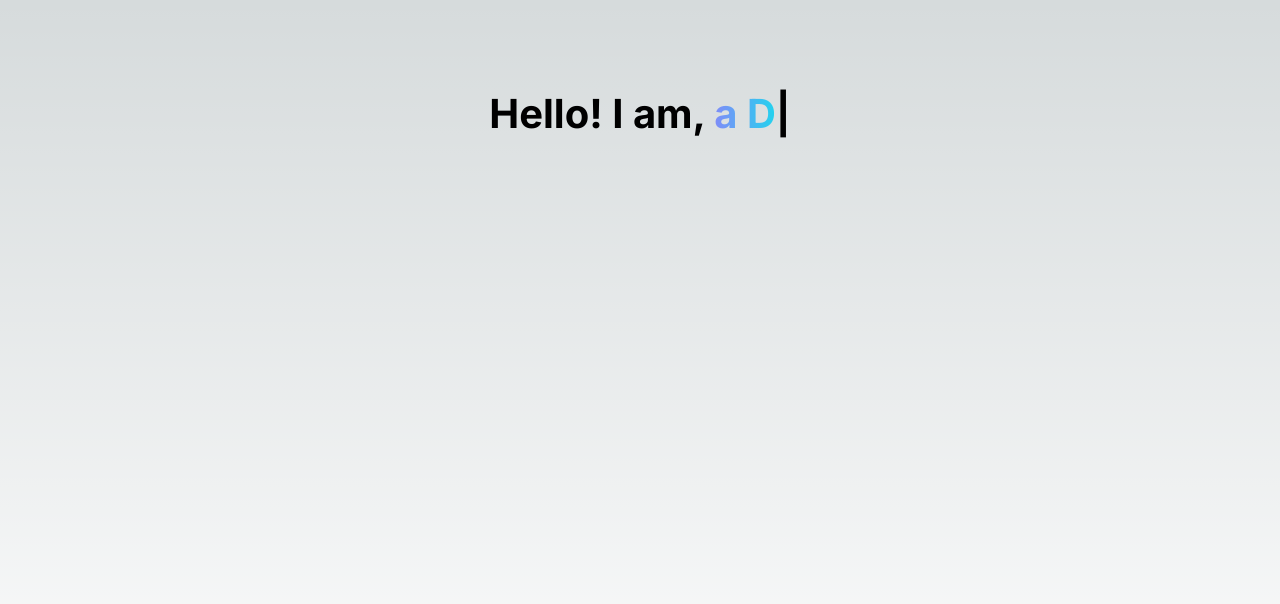
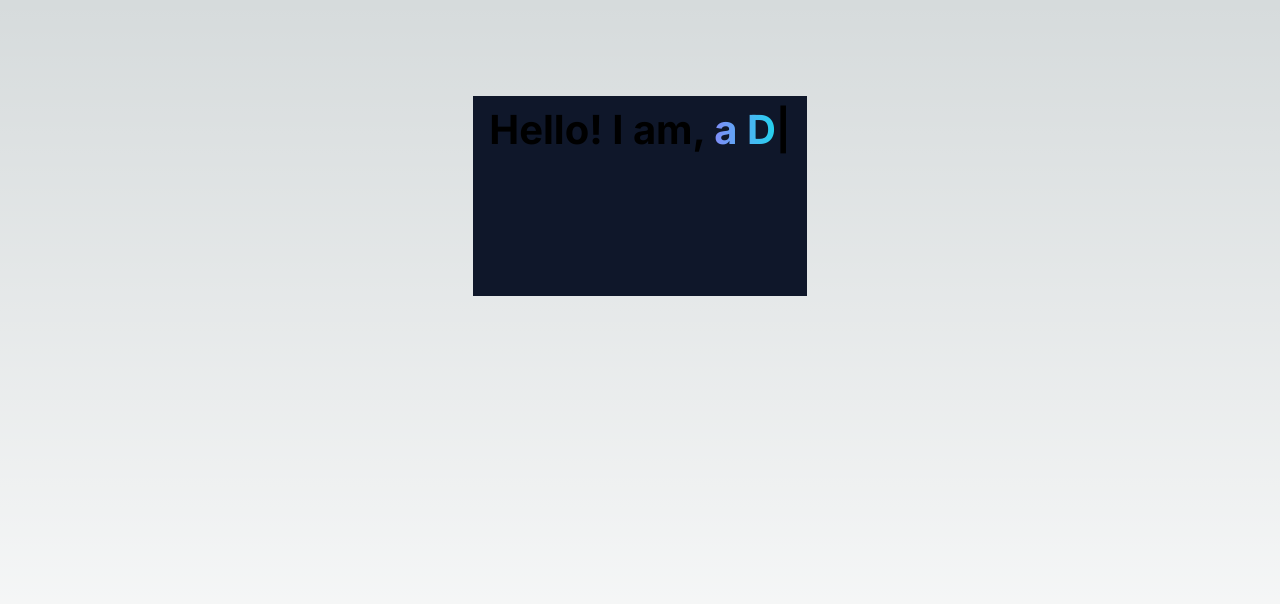
Before and after one commit to fantratic/nextjs-someproject, a Next.js app: page / in a window 1280 px wide. Shown: the top 604 px of the page. Built offline with nearby package versions, Linux system fonts and the light colour scheme.

Commit message:
-cleanup

```diff
--- a/app/globals.css
+++ b/app/globals.css
@@ -24,4 +24,8 @@ body {
       rgb(var(--background-end-rgb))
     )
     rgb(var(--background-start-rgb));
+  width: auto;
+  height: auto;
+  margin: 0;
+  padding: 0;
 }
--- a/app/page.jsx
+++ b/app/page.jsx
@@ -3,7 +3,7 @@ import Image from 'next/image'
 
 export default function Home() {
   return (
-    <main className="flex min-h-screen flex-col items-center justify-between p-24 ">
+    <main className="flex min-h-screen flex-col p-24 w-full">
       <Land
       fixed="Hello! I am, "
       />
--- a/src/components/land.jsx
+++ b/src/components/land.jsx
@@ -27,10 +27,14 @@ const Land = ({ fixed }) => {
     }, []);
   return (
     <div
-    className=""
+    className=" mx-auto px-4 py-4 h-[25vh] bg-slate-900"
     >
       <h1 className="text-3xl font-bold titleName " styles={styles.titleName}>{fixed}<span ref={typer} className="bg-gradient-to-r from-indigo-400 to-cyan-400 bg-clip-text text-transparent
       "></span></h1>
+
+
+
+
 
     </div>
   )
```
